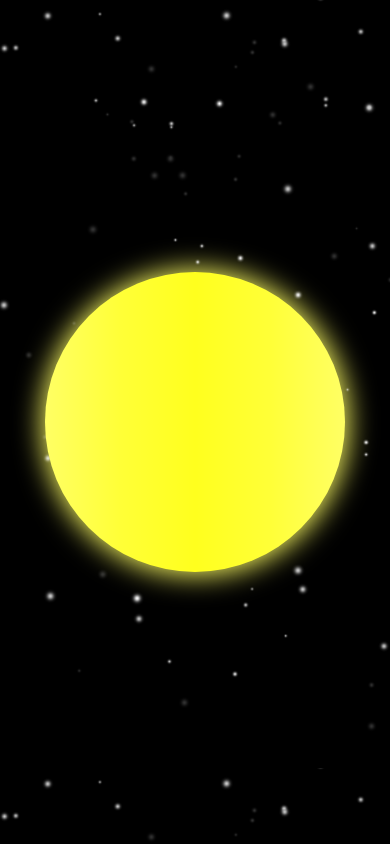
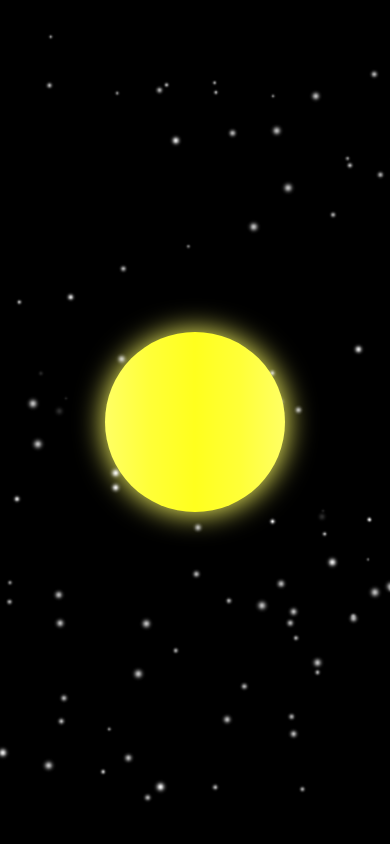
Before and after one commit to GabrielSousaM/The-Sun, a plain HTML site: page index.html in a window 390 px wide. Drawn offline with Linux system fonts and the light colour scheme.

Commit message:
Media Queries for Mobile

```diff
--- a/style.css
+++ b/style.css
@@ -35,12 +35,24 @@ body {
     position: absolute;
     inset: 0;
     margin: auto;
-    width: 305px;
-    height: 305px;
     border-radius: 50%;
     background-image: linear-gradient(to bottom, rgb(255, 255, 100), rgb(255, 255, 100));
     filter: blur(14px);
     animation: sunBright 5s ease infinite;
+}
+
+@media (max-width: 450px) {
+    #universe #sun {
+        width: 180px;
+        height: 180px;
+    }
+}
+
+@media (max-height: 450px) {
+    #universe #sun {
+        width: 180px;
+        height: 180px;
+    }
 }
 
 #universe .star {
@@ -55,21 +67,37 @@ body {
 #universe .star.star1 {
     animation-delay: 0;
     background: url(images/star1.png);
+    background-size: cover;
+    background-repeat: no-repeat;
+    background-attachment: fixed;
+    background-position: center;
 }
 
 #universe .star.star2 {
     animation-delay: -1s;
     background: url(images/star2.png);
+    background-size: cover;
+    background-repeat: no-repeat;
+    background-attachment: fixed;
+    background-position: center;
 }
 
 #universe .star.star3 {
     animation-delay: -2s;
     background: url(images/star3.png);
+    background-size: cover;
+    background-repeat: no-repeat;
+    background-attachment: fixed;
+    background-position: center;
 }
 
 #universe .star.star4 {
     animation-delay: -4s;
     background: url(images/star4.png);
+    background-size: cover;
+    background-repeat: no-repeat;
+    background-attachment: fixed;
+    background-position: center;
 }
 
 @keyframes animateSun {
@@ -115,6 +143,44 @@ body {
     }
 }
 
+@media (max-width: 450px) {
+    @keyframes sunBright {
+        0% {
+            height: 183px;
+            width: 183px;
+        }
+
+        50% {
+            height: 210px;
+            width: 210px;
+        }
+
+        100% {
+            height: 183px;
+            width: 183px;
+        }
+    }
+}
+
+@media (max-height: 450px) {
+    @keyframes sunBright {
+        0% {
+            height: 183px;
+            width: 183px;
+        }
+
+        50% {
+            height: 210px;
+            width: 210px;
+        }
+
+        100% {
+            height: 183px;
+            width: 183px;
+        }
+    }
+}
+
 @keyframes stars {
     0%, 20%, 40%, 60%, 80%, 100% {
         opacity: 0;
```
